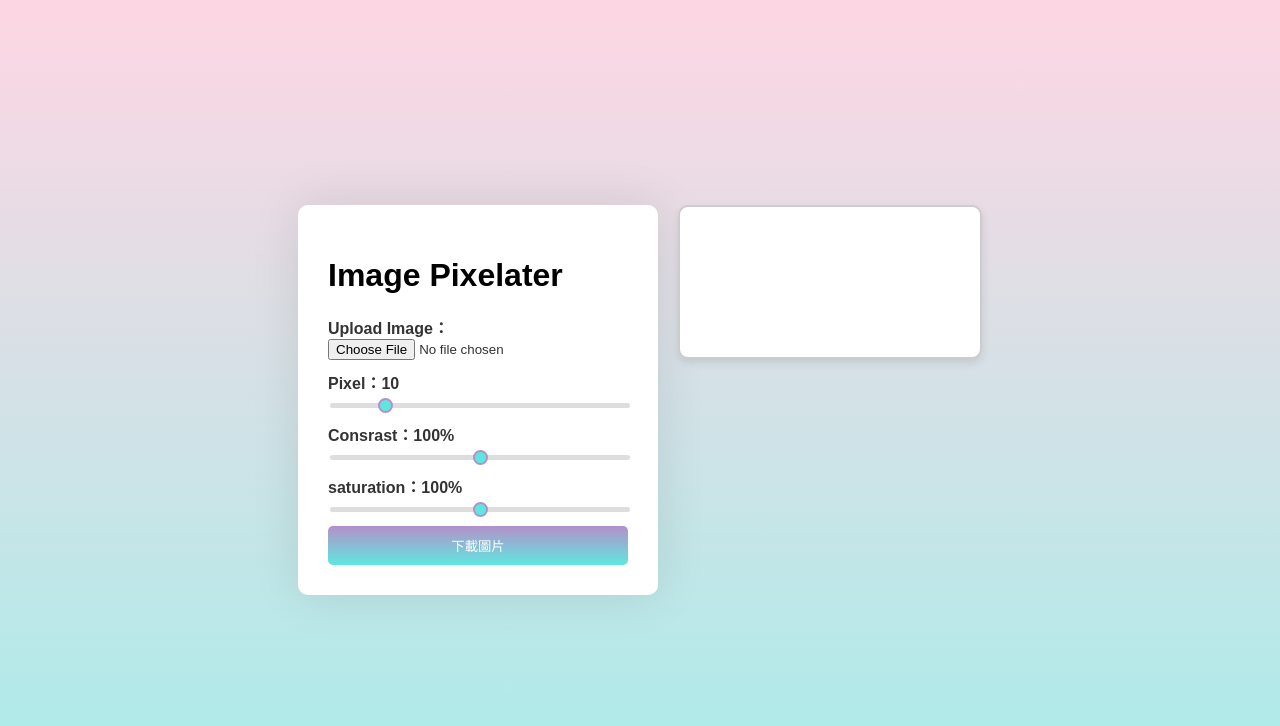
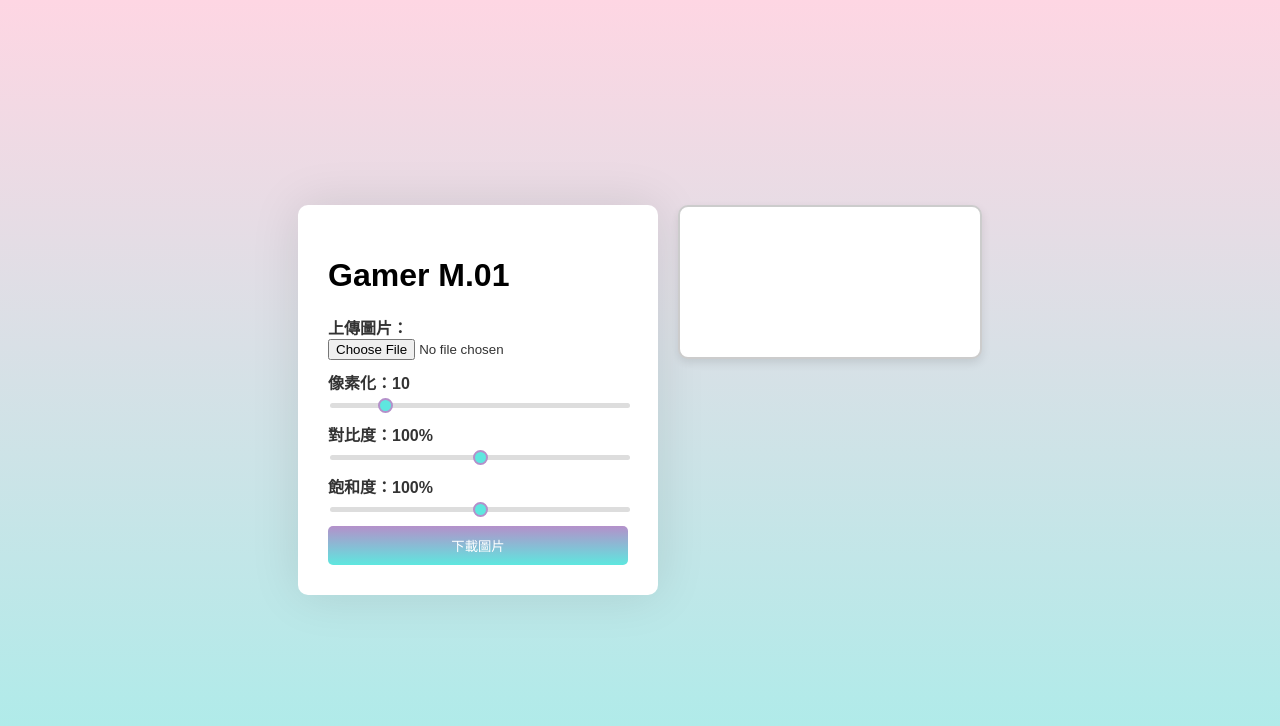
Before and after one commit to Gamerhsu/pixelate-image, a plain HTML site: page index.html in a window 1280 px wide. Drawn offline with Linux system fonts and the light colour scheme.

Commit message:
Update index.html

```diff
--- a/index.html
+++ b/index.html
@@ -10,21 +10,21 @@
     <div class="container">
         <!-- 左側：數值調整區 -->
         <div class="controls">
-            <h1>Image Pixelater</h1>
+            <h1>Gamer M.01</h1>
             <label>
-                Upload Image：
+                上傳圖片：
                 <input type="file" id="imageInput" accept=".jpg, .jpeg, .png">
             </label>
             <label>
-                Pixel：<span id="pixelValue">10</span>
+                像素化：<span id="pixelValue">10</span>
                 <input type="range" id="pixelSize" min="2" max="50" value="10">
             </label>
             <label>
-                Consrast：<span id="contrastValue">100%</span>
+                對比度：<span id="contrastValue">100%</span>
                 <input type="range" id="contrast" min="0" max="200" value="100">
             </label>
             <label>
-                saturation：<span id="saturationValue">100%</span>
+                飽和度：<span id="saturationValue">100%</span>
                 <input type="range" id="saturation" min="0" max="200" value="100">
             </label>
             <button id="downloadButton">下載圖片</button>
```
